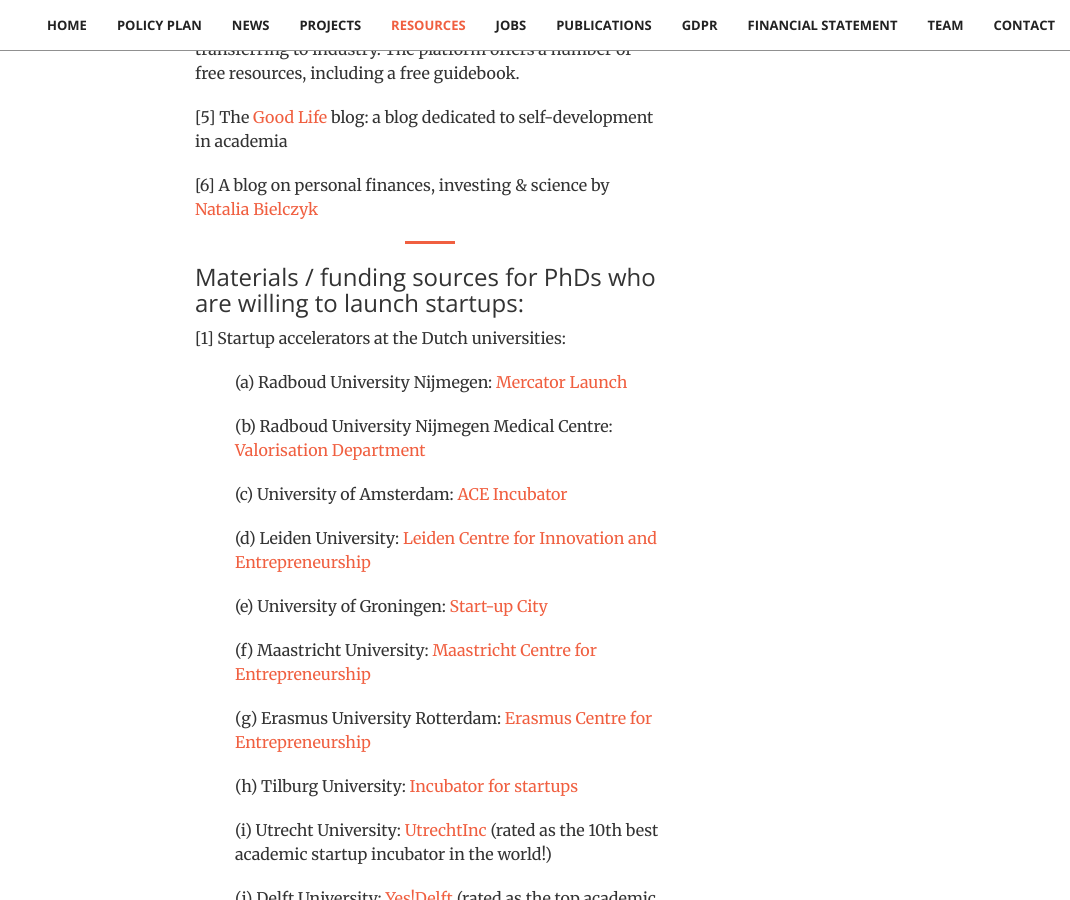
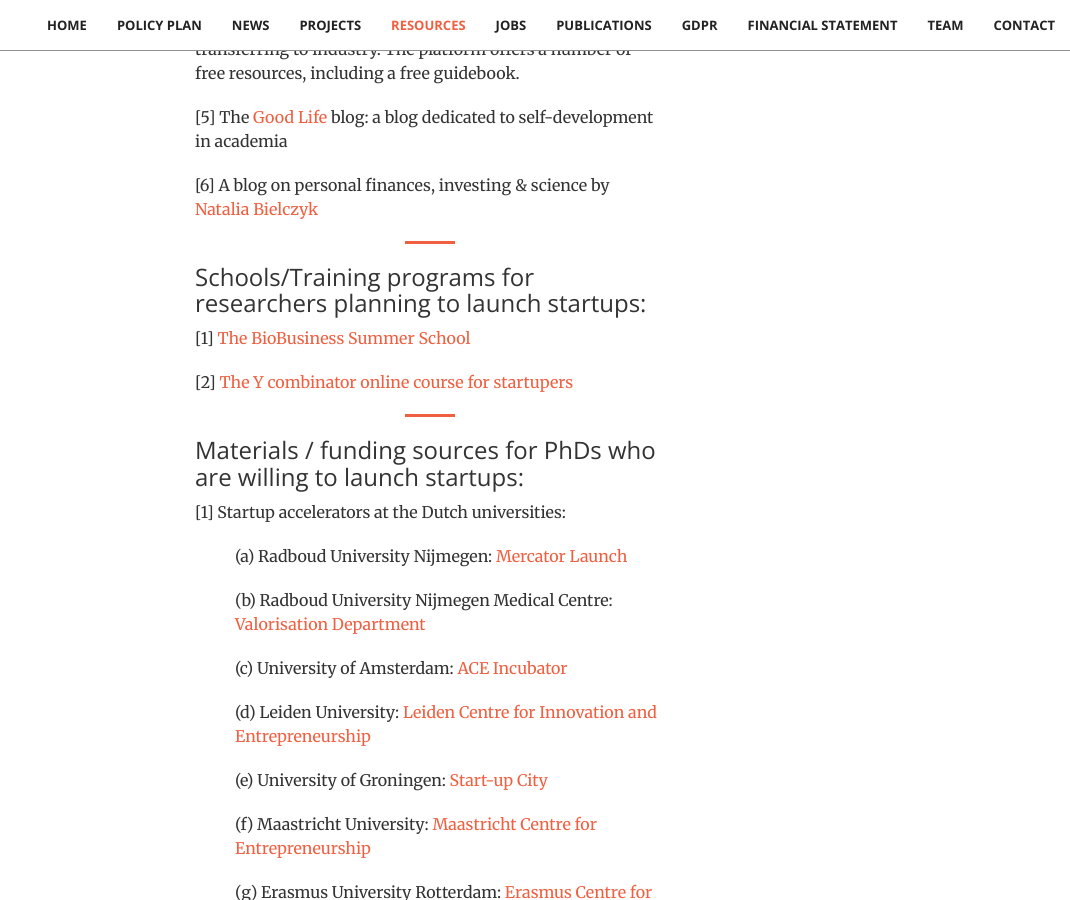
Before and after one commit to stichting-solaris/stichting-solaris.github.io, a Jekyll site: the page built from index.html, in a window 1280 px wide and 900 px high, scrolled down 14080 px. Shown: the whole window, without its empty margins (210-1280 px from the left). Built offline with Jekyll 4.4.1, drawn with Linux system fonts in a browser that asks for light colours.

Commit message:
Update resources.html

```diff
--- a/_includes/resources.html
+++ b/_includes/resources.html
@@ -127,7 +127,12 @@
                 <p></p>
                 <p>[6] A blog on personal finances, investing & science by <a href="www.nataliabielczyk.com">Natalia Bielczyk</a></p>
 
-<!-- Materials for entrepreneurs): -->
+<!-- Materials for (future) entrepreneurs): -->
+                <hr class="primary">
+                <h3 class="section-heading">Schools/Training programs for researchers planning to launch startups:</h3>
+                <p>[1] <a href="#biobusinesssummerschool">The BioBusiness Summer School</a></p>
+                <p>[2] <a href="https://www.startupschool.org/">The Y combinator online course for startupers</a></p>
+
                 <hr class="primary">
                 <h3 class="section-heading">Materials / funding sources for PhDs who are willing to launch startups:</h3>
                 <p>[1] Startup accelerators at the Dutch universities:</p>
```
